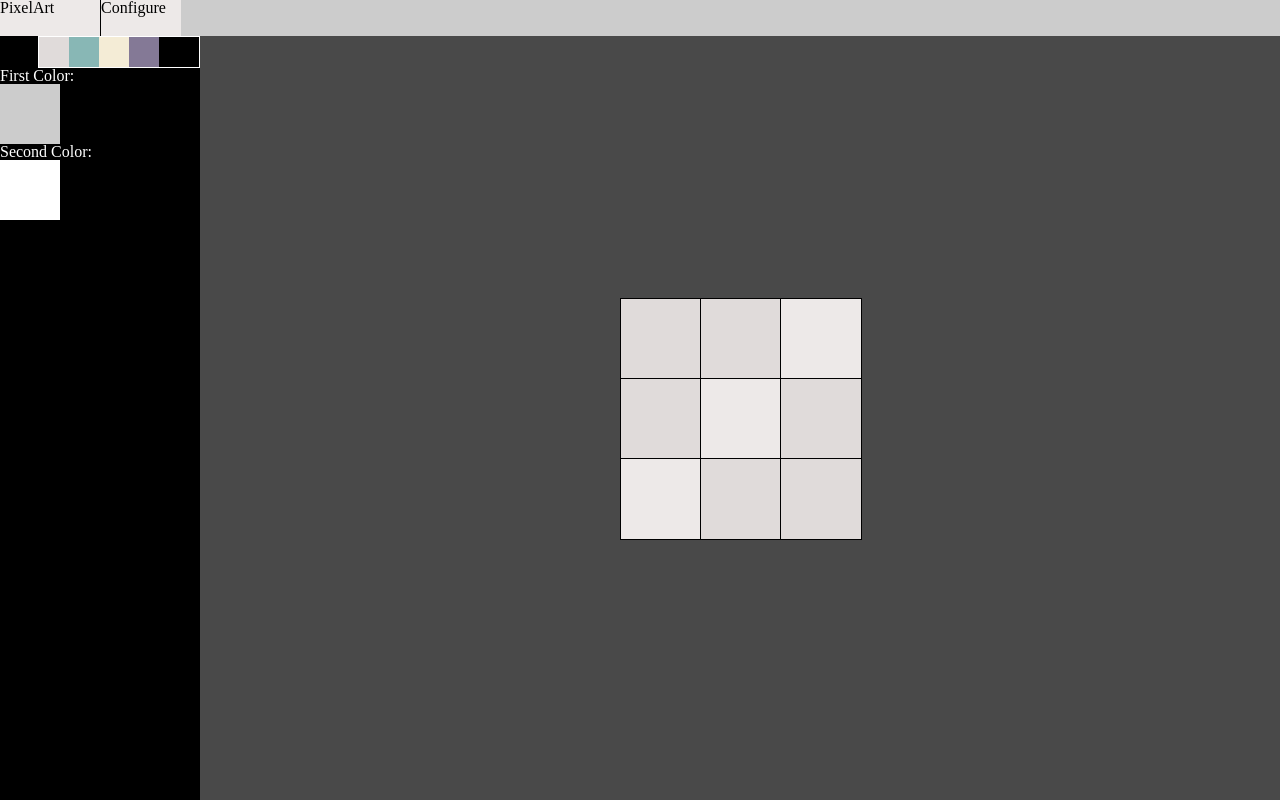
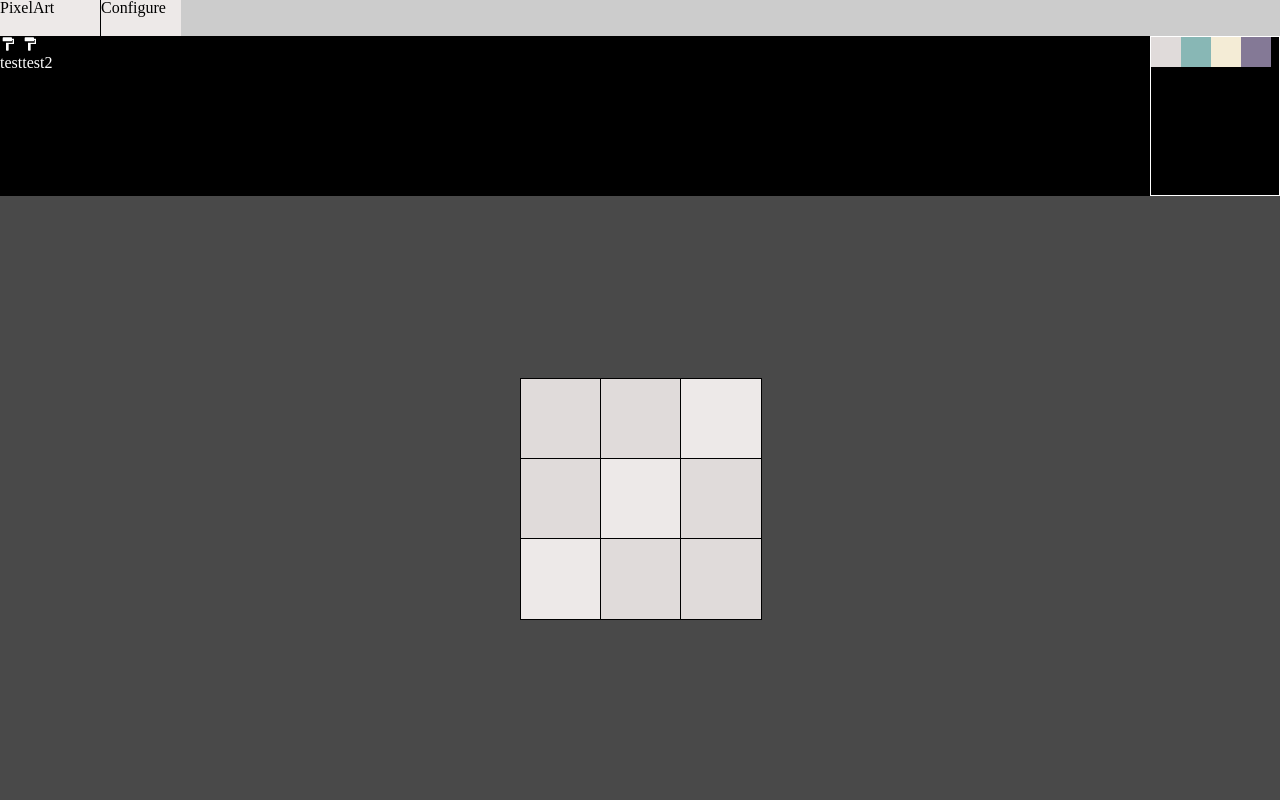
Before and after one commit to pkozubek/pixelart, a React app: page / in a window 1280 px wide. Built offline with nearby package versions, Linux system fonts and the light colour scheme.

Commit message:
progress save

```diff
--- a/package.json
+++ b/package.json
@@ -9,6 +9,7 @@
   "author": "pkozubek",
   "license": "ISC",
   "dependencies": {
+    "@types/react-icons": "^3.0.0",
     "react": "^17.0.1",
     "react-dom": "^17.0.1",
     "react-icons": "^3.11.0",
--- a/src/App/App.tsx
+++ b/src/App/App.tsx
@@ -1,32 +1,27 @@
-import React from 'react';
+import React from "react";
 import Header from "../UI/Header/Header";
 import { PixelContextProvider } from "../context/PixelContext";
 import StyledApp from "./StyledApp";
-import SideBar from '../UI/SideBar/SideBar';
-import GlobalStyle from './GlobalStyle';
+import ToolBar from "../UI/ToolBar/ToolBar";
+import GlobalStyle from "./GlobalStyle";
 import PixelGrid from "../PixelGrid/PixelGrid";
-import { ColorContextProvider } from '../context/ColorContext';
-
+import { ColorContextProvider } from "../context/ColorContext";
 
 const App = () => {
-    document.addEventListener("contextmenu", (event) => {
-        event.preventDefault();
-    });
-
-    return <PixelContextProvider>
+  return (
+    <PixelContextProvider>
       <ColorContextProvider>
         <GlobalStyle />
         <StyledApp.App>
           <Header />
-                <StyledApp.BodyContainer>
-                    <SideBar />
+          <ToolBar />
           <StyledApp.WorkingSpace>
             <PixelGrid />
           </StyledApp.WorkingSpace>
-                </StyledApp.BodyContainer>
         </StyledApp.App>
       </ColorContextProvider>
     </PixelContextProvider>
-}
+  );
+};
 
 export default App;
--- a/src/App/StyledApp.tsx
+++ b/src/App/StyledApp.tsx
@@ -1,6 +1,6 @@
-import styled from 'styled-components';
+import styled from "styled-components";
 import colors from "../StyleVariables/colors";
-import { bodyContainerHeight, workingSpaceWidth } from "../StyleVariables/size";
+import { bodyContainerHeight } from "../StyleVariables/size";
 
 const App = styled.div`
   width: 100vw;
@@ -12,11 +12,12 @@ const BodyContainer = styled.div`
   width: 100%;
   height: ${bodyContainerHeight};
   display: flex;
-`
+  flex-wrap: wrap;
+`;
 
 const WorkingSpace = styled.div`
-    width: ${workingSpaceWidth};
-    height: 100%;
+  width: 100%;
+  height: ${bodyContainerHeight};
   display: flex;
   flex-wrap: wrap;
   justify-content: center;
@@ -26,7 +27,7 @@ const WorkingSpace = styled.div`
 const StyledApp = {
   App,
   BodyContainer,
-    WorkingSpace
-}
+  WorkingSpace,
+};
 
 export default StyledApp;
--- a/src/StyleVariables/size.tsx
+++ b/src/StyleVariables/size.tsx
@@ -1,11 +1,4 @@
-const topBarHeight = '36px';
-const bodyContainerHeight = `calc(100% - ${topBarHeight})`;
-const sideBarWidth = '200px';
-const workingSpaceWidth = `calc(100% - ${sideBarWidth})`;
+const topBarHeight = "36px";
+const bodyContainerHeight = `calc(80% - ${topBarHeight})`;
 
-export {
-    topBarHeight,
-    bodyContainerHeight,
-    sideBarWidth,
-    workingSpaceWidth,
-}
+export { topBarHeight, bodyContainerHeight };
--- a/src/UI/SideBar/SideBar.tsx
+++ /dev/null
@@ -1,25 +0,0 @@
-import React, { useContext } from 'react';
-import { defaultPallet } from "../../consts"
-import ColorContext from '../../context/ColorContext';
-import StyledSideBar from './StyledSideBar';
-
-const SideBar = () => {
-    const { pickedColor, setPickedColors } = useContext(ColorContext);
-
-    const onColorLeftClick = (newColor: string) => setPickedColors([newColor, pickedColor[1]]);
-    const onColorRightClick = (newColor: string) => setPickedColors([pickedColor[0], newColor]);
-
-    return <StyledSideBar.SideBar>
-        <StyledSideBar.ColorContainer>
-            {defaultPallet.map(color => <StyledSideBar.ColorRectangle
-                onClick={() => onColorLeftClick(color)}
-                onContextMenu={() => onColorRightClick(color)} color={color} />)}
-        </StyledSideBar.ColorContainer>
-        <p>First Color:</p>
-        <StyledSideBar.PickedColor color={pickedColor[0]} />
-        <p> Second Color:</p>
-        <StyledSideBar.PickedColor color={pickedColor[1]} />
-    </StyledSideBar.SideBar >
-}
-
-export default SideBar;
--- a/src/UI/SideBar/StyledSideBar.tsx
+++ /dev/null
@@ -1,38 +0,0 @@
-import styled from 'styled-components';
-import colors from "../../StyleVariables/colors";
-import { sideBarWidth } from "../../StyleVariables/size";
-
-const SideBar = styled.div`
-    height: 100%;
-    width: ${sideBarWidth};
-    background: ${colors.sidebar};
-    color: ${colors.white}
-`;
-
-const ColorContainer = styled.div`
-    border: 1px solid ${colors.white};
-    width: 80%;
-    margin-left: auto;
-    display: flex;
-`
-
-const ColorRectangle = styled.div`
-    width: 30px;
-    height: 30px;
-    background: ${({ color }) => color}
-`;
-
-const PickedColor = styled.div`
-    width: 60px;
-    height: 60px;
-    background: ${({ color }) => color}
-`;
-
-const StyledSideBar = {
-    SideBar,
-    ColorRectangle,
-    ColorContainer,
-    PickedColor
-}
-
-export default StyledSideBar;
--- /dev/null
+++ b/src/UI/ToolBar/StyledToolBar.tsx
@@ -0,0 +1,39 @@
+import styled from "styled-components";
+import colors from "../../StyleVariables/colors";
+
+const SideBar = styled.div`
+  height: 20%;
+  width: 100%;
+  background: ${colors.sidebar};
+  color: ${colors.white};
+  display: flex;
+`;
+
+const ColorContainer = styled.div`
+  border: 1px solid ${colors.white};
+  width: 10%;
+  margin-left: auto;
+  display: flex;
+`;
+
+const ColorRectangle = styled.div`
+  width: 30px;
+  height: 30px;
+  background: ${({ color }) => color};
+`;
+
+const ButtonsContainer = styled.div`
+  display: flex;
+  flex-wrap: wrap;
+  height: 100%;
+  align-items: center;
+`;
+
+const StyledSideBar = {
+  SideBar,
+  ColorRectangle,
+  ColorContainer,
+  ButtonsContainer,
+};
+
+export default StyledSideBar;
--- /dev/null
+++ b/src/UI/ToolBar/ToolBar.tsx
@@ -0,0 +1,49 @@
+import React, { useContext } from "react";
+import { defaultPallet } from "../../consts";
+import ColorContext from "../../context/ColorContext";
+import StyledToolBar from "./StyledToolBar";
+import ToolBarButton from "./ToolBarButton/ToolBarButton";
+import { MdFormatPaint } from "react-icons/md";
+import StyledToolBarButton from "./ToolBarButton/StyledToolBarButton";
+
+const SideBar = () => {
+  const { pickedColor, setPickedColors } = useContext(ColorContext);
+
+  const onColorLeftClick = (newColor: string) =>
+    setPickedColors([newColor, pickedColor[1]]);
+
+  const onColorRightClick = (newColor: string) =>
+    setPickedColors([pickedColor[0], newColor]);
+
+  const buttons = [
+    {
+      icon: <MdFormatPaint />,
+      name: "test",
+    },
+    {
+      icon: <MdFormatPaint />,
+      name: "test2",
+    },
+  ];
+
+  return (
+    <StyledToolBar.SideBar>
+      <StyledToolBar.ButtonsContainer>
+        {buttons.map((button) => (
+          <ToolBarButton {...button} />
+        ))}
+      </StyledToolBar.ButtonsContainer>
+      <StyledToolBar.ColorContainer>
+        {defaultPallet.map((color) => (
+          <StyledToolBar.ColorRectangle
+            onClick={() => onColorLeftClick(color)}
+            onContextMenu={() => onColorRightClick(color)}
+            color={color}
+          />
+        ))}
+      </StyledToolBar.ColorContainer>
+    </StyledToolBar.SideBar>
+  );
+};
+
+export default SideBar;
--- /dev/null
+++ b/src/UI/ToolBar/ToolBarButton/StyledToolBarButton.tsx
@@ -0,0 +1,11 @@
+import styled from "styled-components";
+
+const Button = styled.div`
+  height: 100%;
+`;
+
+const StyledToolBarButton = {
+  Button,
+};
+
+export default StyledToolBarButton;
--- /dev/null
+++ b/src/UI/ToolBar/ToolBarButton/ToolBarButton.tsx
@@ -0,0 +1,18 @@
+import React from "react";
+import StyledToolBarButton from "./StyledToolBarButton";
+
+interface ToolBarButtonProps {
+  icon: any;
+  name: string;
+}
+
+const ToolBarButton = ({ icon, name }: ToolBarButtonProps) => {
+  return (
+    <StyledToolBarButton.Button>
+      {icon}
+      <p>{name}</p>
+    </StyledToolBarButton.Button>
+  );
+};
+
+export default ToolBarButton;
```
Also changed, not shown: src/UI/Header/Menu/MenuStyledComponents.tsx (+5 -5 lines), 1 other file (tests, documents, lock files or other folders). Lines whose indentation alone changed are shown as unchanged.
